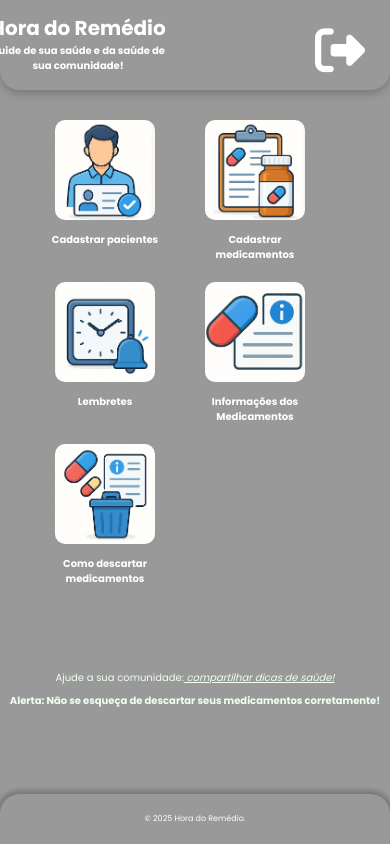
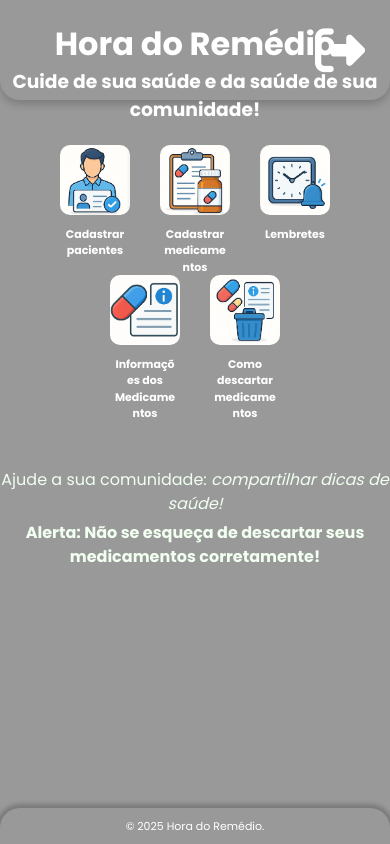
Before and after one commit to epmsoftware/hora-do-remedio, a website: page frontend/html/home.html in a window 390 px wide. Drawn offline with Linux system fonts and the light colour scheme; no server answers.

Commit message:
responsividade tela inicial

```diff
--- a/frontend/css/home.css
+++ b/frontend/css/home.css
@@ -8,7 +8,6 @@
 
 html {
   font-size: 100%;
-  /* Define a base para rem */
 }
 
 body {
@@ -18,8 +17,6 @@ body {
   background-size: cover;
   height: 80vh;
 }
-
-/* Outros resets podem ser adicionados conforme necessário */
 
 header {
   height: 100px;
@@ -31,29 +28,11 @@ header {
   text-align: center;
 }
 
-@media (max-width: 600px) {
-  .title {
-    font-size: 13px;
-    width: 50%;
-  }
-}
-
 .container {
   display: flex;
   gap: 80px;
   padding: 30px;
   justify-content: center;
-}
-
-@media (max-width: 600px) {
-  .container {
-    display: grid;
-    grid-template-columns: 130px 130px;
-    gap: 20px;
-    width: 100%;
-    margin: auto;
-    justify-content: center;
-  }
 }
 
 .itemApp {
@@ -70,57 +49,13 @@ header {
 
 .textApp {
   width: 120px;
-  /* Largura do contêiner */
   word-wrap: break-word;
-  /* Quebra palavras longas */
   overflow-wrap: break-word;
-  /* Quebra palavras longas */
   margin-top: 5%;
   text-align: center;
   color: white;
   font-weight: bold;
   font-size: 13px;
-}
-
-@media (max-width :600px) {
-  p {
-    width: 100%;
-    align-items: center;
-    justify-items: center;
-    font-size: 10px;
-    text-align: center;
-  }
-
-  .textApp p {
-    font-size: 10px;
-  }
-}
-
-@media (max-width: 600px) {
-  .itemApp {
-    display: flex;
-    flex-direction: column;
-    height: 100%;
-    align-items: center;
-  }
-}
-
-@media (max-width: 600px) {
-  h1 {
-    font-size: 20px;
-  }
-
-  h3 {
-    font-size: 10px;
-  }
-
-  .title {
-    text-align: center;
-    margin-top: 3%;
-    margin-bottom: 0;
-    margin-left: -5%;
-    margin-right: 0;
-  }
 }
 
 .compartilhe {
@@ -140,25 +75,10 @@ header {
   text-decoration: underline;
 }
 
-@media (max-width: 600px) {
-  .compartilhe a {
-    font-size: 10px;
-  }
-
-  .compartilhe .a {
-    margin-top: 20px;
-  }
-
-  .compartilhe .span {
-    text-decoration: underline;
-  }
-}
-
 .compartilhe a p {
   margin-top: 5px;
   font-weight: bolder;
 }
-
 
 footer {
   display: flex;
@@ -178,19 +98,75 @@ footer a:hover {
   text-decoration: underline;
 }
 
-@media (max-width: 600px) {
-  footer {
-    margin-top: 14%;
+@media (max-width: 1024px) {
+  .container {
+    gap: 40px;
+    padding: 20px;
+    flex-wrap: wrap;
   }
 
-  footer p {
-    font-size: 8px;
+  .itemApp {
+    width: 90px;
+    height: 90px;
+  }
+
+  .textApp {
+    font-size: 12px;
+    width: 100px;
   }
 }
 
-@media (max-width: 600px) {
+@media (max-width: 768px) {
   header {
-    padding-top: 1px;
-    height: 90px;
+    font-size: 1rem;
+    padding: 20px 10px;
+  }
+
+  .container {
+    flex-direction: row;
+    align-items: center;
+    gap: 30px;
+  }
+
+  .itemApp {
+    width: 80px;
+    height: 80px;
+  }
+
+  .itemApp img {
+    width: 100%;
+    height: auto;
+  }
+
+  .textApp {
+    font-size: 12px;
+    width: 90%;
+  }
+
+  footer {
+    font-size: 12px;
+    padding: 5px;
   }
 }
+
+@media (max-width: 480px) {
+  .container {
+    gap: 30px;
+    padding: 45px;
+  }
+
+  .itemApp {
+    width: 70px;
+    height: 100px;
+  }
+
+  .textApp {
+    font-size: 11px;
+  }
+
+  footer {
+    font-size: 11px;
+    height: auto;
+    padding: 10px 0;
+  }
+}
--- a/frontend/css/inicial.css
+++ b/frontend/css/inicial.css
@@ -5,7 +5,6 @@
   padding: 0;
   background-image: linear-gradient(rgba(0, 0, 0, 0.1), rgba(0, 0, 0, 0.1)), url('/images/Fundo\ form.webp');
   background-size: cover;
-  /* cobre toda a área */
   display: flex;
   flex-direction: column;
   align-items: center;
```
Also changed, not shown: frontend/html/cadastro.html (+1 -1 lines), frontend/html/descarte.html (+1 -1 lines), frontend/html/info.html (+1 -1 lines), frontend/html/inicial.html (+1 -1 lines), frontend/html/lembrete.html (+1 -1 lines), frontend/html/paciente.html (+1 -1 lines), 1 other file.
